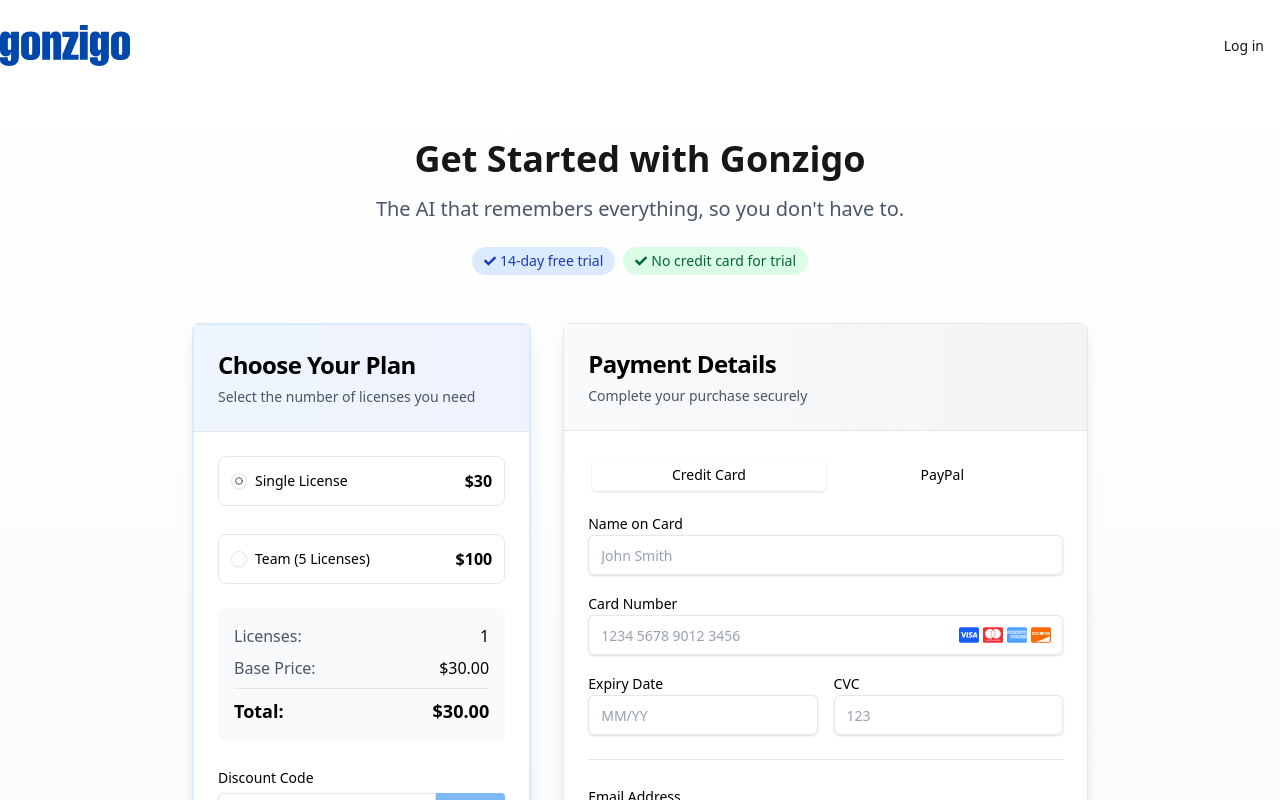
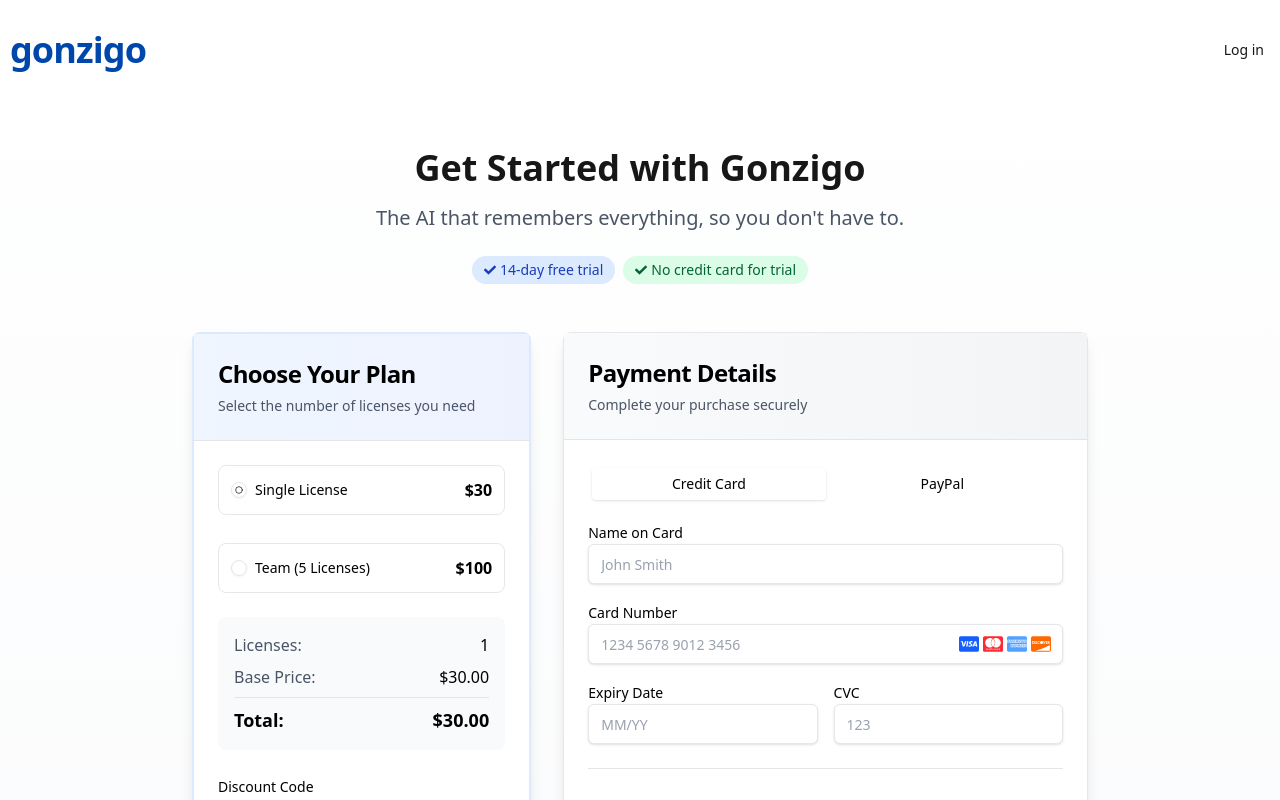
Before and after one commit to jakenelwood/testcrm, a Next.js app in the folder frontend-next-files/: page /pricing in a window 1280 px wide. Shown: the top 800 px of the page. Built offline with nearby package versions, Linux system fonts and the light colour scheme.

Commit message:
Update branding: Use Inter font for logo, make gonzigo bold, change 'smarter sales' to #D37122

```diff
--- a/frontend-next-files/app/auth/login/page.tsx
+++ b/frontend-next-files/app/auth/login/page.tsx
@@ -341,7 +341,7 @@
                 {/* Gonzigo's been listening */}
                 <div className="mb-6 animate-fadeIn" style={{ animationDelay: '0.2s' }}>
                   <h3 className="text-lg font-medium text-gray-800 mb-4 flex items-center">
-                    <span className="text-[#8A00C4] mr-2">🧠</span> gonzigo's been listening.
+                    <span className="text-[#8A00C4] mr-2">🧠</span> <span className="font-bold">gonzigo</span>'s been listening.
                   </h3>
                 </div>
 
@@ -386,7 +386,7 @@
         <div className="flex justify-center mb-3">
           <GonzigoBrand size="md" className="h-8 flex items-center" />
         </div>
-        <p>© {new Date().getFullYear()} gonzigo. All rights reserved.</p>
+        <p>© {new Date().getFullYear()} <span className="font-bold">gonzigo</span>. All rights reserved.</p>
       </footer>
     </div>
   )
--- a/frontend-next-files/app/page.tsx
+++ b/frontend-next-files/app/page.tsx
@@ -115,7 +115,7 @@
           </div>
 
           <div className="border-t border-gray-200 mt-16 pt-8 flex flex-col md:flex-row justify-between items-center">
-            <div className="text-gray-500 mb-4 md:mb-0">© {new Date().getFullYear()} GONZIGO. All rights reserved.</div>
+            <div className="text-gray-500 mb-4 md:mb-0">© {new Date().getFullYear()} <span className="font-bold">gonzigo</span>. All rights reserved.</div>
             <div className="flex gap-6">
               <Link href="#" className="text-gray-500 hover:text-[#8A00C4] transition-colors">Privacy Policy</Link>
               <Link href="#" className="text-gray-500 hover:text-[#8A00C4] transition-colors">Terms of Service</Link>
--- a/frontend-next-files/components/g-logo-button.tsx
+++ b/frontend-next-files/components/g-logo-button.tsx
@@ -2,28 +2,24 @@
 
 import React from 'react';
 import { cn } from '@/lib/utils';
-import Image from 'next/image';
+import TextLogo from './text-logo';
 
 interface GLogoButtonProps {
   className?: string;
   size?: 'sm' | 'md' | 'lg';
+  color?: string;
 }
 
 export default function GLogoButton({
   className,
-  size = 'md'
+  size = 'md',
+  color = '#0047AB'
 }: GLogoButtonProps) {
-  // Use fixed width and height classes (reduced by additional 15%)
+  // Use fixed width and height classes (increased by 20% for larger text)
   const sizeClasses = {
-    sm: 'w-[65px] h-[21px]',
-    md: 'w-[98px] h-[32px]',
-    lg: 'w-[130px] h-[43px]'
-  };
-
-  const dimensions = {
-    sm: { width: 65, height: 21 },
-    md: { width: 98, height: 32 },
-    lg: { width: 130, height: 43 }
+    sm: 'w-[78px] h-[25px]',  // was w-[65px] h-[21px]
+    md: 'w-[118px] h-[38px]', // was w-[98px] h-[32px]
+    lg: 'w-[156px] h-[52px]'  // was w-[130px] h-[43px]
   };
 
   const containerClasses = cn(
@@ -31,18 +27,9 @@
     className
   );
 
-  const currentDimensions = dimensions[size];
-
   return (
     <div className={cn(containerClasses, sizeClasses[size])}>
-      <Image
-        src="/images/helvetica_logo.svg"
-        alt="GONZIGO"
-        width={currentDimensions.width}
-        height={currentDimensions.height}
-        className="max-w-full max-h-full"
-        priority
-      />
+      <TextLogo size={size} color={color} />
     </div>
   );
 }
--- a/frontend-next-files/components/g-logo.tsx
+++ b/frontend-next-files/components/g-logo.tsx
@@ -1,19 +1,24 @@
 'use client';
 
 import React from 'react';
-import Image from 'next/image';
 import { cn } from '@/lib/utils';
+import GTextLogo from './g-text-logo';
 
 interface GLogoProps {
   className?: string;
   size?: 'sm' | 'md' | 'lg';
+  color?: string;
 }
 
-export default function GLogo({ className, size = 'md' }: GLogoProps) {
+export default function GLogo({
+  className,
+  size = 'md',
+  color = '#0047AB'
+}: GLogoProps) {
   const sizeClasses = {
-    sm: 'w-6 h-6',
-    md: 'w-8 h-8',
-    lg: 'w-10 h-10'
+    sm: 'w-7 h-7',   // was w-6 h-6
+    md: 'w-10 h-10', // was w-8 h-8
+    lg: 'w-12 h-12'  // was w-10 h-10
   };
 
   return (
@@ -22,14 +27,7 @@
       sizeClasses[size],
       className
     )}>
-      <Image
-        src="/images/g_compressed.svg"
-        alt="G"
-        width={size === 'sm' ? 24 : size === 'md' ? 32 : 40}
-        height={size === 'sm' ? 24 : size === 'md' ? 32 : 40}
-        className="max-w-full max-h-full"
-        priority
-      />
+      <GTextLogo size={size} color={color} />
     </div>
   );
 }
--- /dev/null
+++ b/frontend-next-files/components/g-text-logo.tsx
@@ -0,0 +1,40 @@
+'use client';
+
+import React from 'react';
+import { cn } from '@/lib/utils';
+
+interface GTextLogoProps {
+  className?: string;
+  size?: 'sm' | 'md' | 'lg';
+  color?: string;
+}
+
+export default function GTextLogo({
+  className,
+  size = 'md',
+  color = '#0047AB' // Default to the medium blue color
+}: GTextLogoProps) {
+  // Size classes for the text (increased by 20%)
+  const sizeClasses = {
+    sm: 'text-3xl', // was text-2xl
+    md: 'text-4xl', // was text-3xl
+    lg: 'text-5xl'  // was text-4xl
+  };
+
+  return (
+    <div className={cn(
+      "flex items-center justify-center",
+      className
+    )}>
+      <span
+        className={cn(
+          "font-inter font-bold tracking-tight", // Changed from font-medium to font-bold
+          sizeClasses[size]
+        )}
+        style={{ color }}
+      >
+        g
+      </span>
+    </div>
+  );
+}
--- a/frontend-next-files/components/gonzigo-brand.tsx
+++ b/frontend-next-files/components/gonzigo-brand.tsx
@@ -2,39 +2,25 @@
 
 import React from 'react';
 import { cn } from '@/lib/utils';
-import Image from 'next/image';
+import TextLogo from './text-logo';
 
 interface GonzigoBrandProps {
   className?: string;
   size?: 'sm' | 'md' | 'lg';
   showTagline?: boolean;
+  color?: string;
 }
 
 export default function GonzigoBrand({
   className,
   size = 'md',
-  showTagline = false
+  showTagline = false,
+  color = '#0047AB'
 }: GonzigoBrandProps) {
-  const sizeClasses = {
-    sm: 'text-xl',
-    md: 'text-2xl',
-    lg: 'text-3xl'
-  };
-
   return (
     <div className={cn("flex flex-col", className)}>
-      <div className={cn(
-        "font-bold uppercase text-black px-2 py-1",
-        sizeClasses[size]
-      )}>
-        <Image
-          src="/images/helvetica_logo.svg"
-          alt="GONZIGO"
-          width={size === 'sm' ? 80 : size === 'md' ? 120 : 160}
-          height={size === 'sm' ? 26 : size === 'md' ? 39 : 52}
-          className="max-w-full max-h-full"
-          priority
-        />
+      <div className="px-2 py-1">
+        <TextLogo size={size} color={color} />
       </div>
       {showTagline && (
         <div className="text-sm mt-1 text-gray-600">
--- a/frontend-next-files/components/landing/features.tsx
+++ b/frontend-next-files/components/landing/features.tsx
@@ -3,6 +3,18 @@
 import { motion, useScroll, useTransform } from 'framer-motion';
 import { useRef } from 'react';
 import { Card, CardContent } from '@/components/ui/card';
+
+// Helper function to render text with bold Gonzigo
+const renderWithBoldGonzigo = (text: string) => {
+  if (!text.includes('**Gonzigo**')) return text;
+
+  const parts = text.split('**Gonzigo**');
+  return (
+    <>
+      {parts[0]}<span className="font-bold">Gonzigo</span>{parts[1]}
+    </>
+  );
+};
 
 export default function Features() {
   const ref = useRef<HTMLDivElement>(null);
@@ -17,7 +29,7 @@
   const features = [
     {
       title: "The Gentle Nudge",
-      description: "Already sent. Soft touch. Big win. Gonzigo automatically follows up with leads at the perfect time.",
+      description: "Already sent. Soft touch. Big win. **Gonzigo** automatically follows up with leads at the perfect time.",
       icon: "🔄",
       color: "bg-blue-50 border-blue-100",
       iconBg: "bg-blue-100",
@@ -33,7 +45,7 @@
     },
     {
       title: "Street-Smart AI",
-      description: "They opened it twice. Want to nudge again? Gonzigo's AI suggests the next best action based on real behavior.",
+      description: "They opened it twice. Want to nudge again? **Gonzigo**'s AI suggests the next best action based on real behavior.",
       icon: "🤖",
       color: "bg-amber-50 border-amber-100",
       iconBg: "bg-amber-100",
@@ -75,7 +87,7 @@
           <h2 className="text-4xl md:text-5xl font-bold mb-6">CRM with brains, not baggage</h2>
           <p className="text-xl text-gray-600 max-w-2xl mx-auto leading-relaxed">
             You don't need more dashboards. You need decisions.
-            gonzigo listens, remembers, and nudges—all without making you pay enterprise prices to keep up.
+            <span className="font-bold">gonzigo</span> listens, remembers, and nudges—all without making you pay enterprise prices to keep up.
           </p>
         </div>
 
@@ -94,7 +106,7 @@
                       <div className="w-3 h-3 rounded-full bg-amber-400"></div>
                       <div className="w-3 h-3 rounded-full bg-green-400"></div>
                     </div>
-                    <div className="mx-auto text-sm text-gray-500">gonzigo pipeline view</div>
+                    <div className="mx-auto text-sm text-gray-500"><span className="font-bold">gonzigo</span> pipeline view</div>
                   </div>
                   <div className="pt-16 pb-6 px-6">
                     <div className="flex gap-4 mb-6">
@@ -169,7 +181,7 @@
               </div>
               <h3 className="text-3xl font-bold mb-6">Street-Smart AI</h3>
               <p className="text-xl text-gray-600 mb-6 leading-relaxed">
-                They opened it twice. Want to nudge again? gonzigo's AI suggests the next best action based on real behavior.
+                They opened it twice. Want to nudge again? <span className="font-bold">gonzigo</span>'s AI suggests the next best action based on real behavior.
               </p>
               <ul className="space-y-4">
                 {[
@@ -199,12 +211,12 @@
                       <div className="w-3 h-3 rounded-full bg-amber-400"></div>
                       <div className="w-3 h-3 rounded-full bg-green-400"></div>
                     </div>
-                    <div className="mx-auto text-sm text-gray-500">gonzigo ai assistant</div>
+                    <div className="mx-auto text-sm text-gray-500"><span className="font-bold">gonzigo</span> ai assistant</div>
                   </div>
                   <div className="pt-16 pb-6 px-6">
                     <div className="bg-blue-50 rounded-lg p-4 mb-4 border border-blue-100 relative overflow-hidden">
                       <div className="text-sm text-blue-800 font-medium flex items-center">
-                        gonzigo says:
+                        <span className="font-bold">gonzigo</span> says:
                         <span className="ml-1 w-2 h-2 bg-[#0073ee] rounded-full animate-pulse"></span>
                       </div>
                       <div className="text-gray-700">"Globex Industries has viewed your proposal 3 times in the last 24 hours. Their engagement pattern suggests they're ready for a follow-up call."</div>
@@ -241,7 +253,7 @@
                     {feature.icon}
                   </div>
                   <h3 className="text-xl font-semibold mb-2">{feature.title}</h3>
-                  <p className="text-gray-600">{feature.description}</p>
+                  <p className="text-gray-600">{renderWithBoldGonzigo(feature.description)}</p>
                 </CardContent>
               </Card>
             </motion.div>
--- a/frontend-next-files/components/landing/hero.tsx
+++ b/frontend-next-files/components/landing/hero.tsx
@@ -35,10 +35,10 @@
                   initial={{ opacity: 0, y: 20 }}
                   animate={{ opacity: isVisible ? 1 : 0, y: isVisible ? 0 : 20 }}
                   transition={{ duration: 0.6, delay: 0.3 }}
-                  className="text-5xl md:text-6xl lg:text-7xl font-bold mb-6 leading-tight font-inter"
+                  className="text-4xl md:text-5xl font-bold mb-6 leading-tight font-inter"
                 >
                   Make the jump to <br />
-                  <span className="text-[#FF9933] font-bold">smarter sales</span>
+                  <span className="text-[#D37122] font-bold">smarter sales</span>
                 </motion.h1>
 
                 <motion.p
@@ -90,7 +90,7 @@
                     <div className="w-3 h-3 rounded-full bg-amber-400"></div>
                     <div className="w-3 h-3 rounded-full bg-green-400"></div>
                   </div>
-                  <div className="mx-auto text-sm text-gray-500">gonzigo dashboard</div>
+                  <div className="mx-auto text-sm text-gray-500"><span className="font-bold">gonzigo</span> dashboard</div>
                 </div>
                 <div className="pt-12 pb-4 px-4">
                   <div className="bg-blue-50 rounded-lg p-4 mb-4 border border-blue-100 relative overflow-hidden">
--- a/frontend-next-files/components/logo.tsx
+++ b/frontend-next-files/components/logo.tsx
@@ -1,31 +1,23 @@
 'use client';
 
 import React from 'react';
-import Image from 'next/image';
 import { cn } from '@/lib/utils';
+import TextLogo from './text-logo';
 
 interface LogoProps {
   className?: string;
   size?: 'sm' | 'md' | 'lg';
+  color?: string;
 }
 
-export default function Logo({ className, size = 'md' }: LogoProps) {
-  const sizeClasses = {
-    sm: 'h-4 w-auto', /* reduced by additional 15% */
-    md: 'h-6 w-auto', /* reduced by additional 15% */
-    lg: 'h-7 w-auto' /* reduced by additional 15% */
-  };
-
+export default function Logo({
+  className,
+  size = 'md',
+  color = '#0047AB'
+}: LogoProps) {
   return (
     <div className={cn("flex items-center", className)}>
-      <Image
-        src="/images/helvetica_logo.svg"
-        alt="GONZIGO"
-        width={102}
-        height={34}
-        className={cn(sizeClasses[size])}
-        priority
-      />
+      <TextLogo size={size} color={color} />
     </div>
   );
 }
--- a/frontend-next-files/components/multi-color-logo.tsx
+++ b/frontend-next-files/components/multi-color-logo.tsx
@@ -1,30 +1,25 @@
 'use client';
 
 import React from 'react';
-import Image from 'next/image';
 import { cn } from '@/lib/utils';
+import TextLogo from './text-logo';
 
 interface MultiColorLogoProps {
   className?: string;
   size?: 'sm' | 'md' | 'lg';
+  color?: string;
 }
 
 export default function MultiColorLogo({
   className,
-  size = 'md'
+  size = 'md',
+  color = '#0047AB'
 }: MultiColorLogoProps) {
-  // Fixed dimensions for the logo (reduced by additional 15%)
-  const dimensions = {
-    sm: { width: 65, height: 21 },
-    md: { width: 98, height: 32 },
-    lg: { width: 130, height: 43 }
-  };
-
-  // Use fixed width and height classes (reduced by additional 15%)
+  // Use fixed width and height classes (increased by 20% for larger text)
   const sizeClasses = {
-    sm: 'w-[65px] h-[21px]',
-    md: 'w-[98px] h-[32px]',
-    lg: 'w-[130px] h-[43px]'
+    sm: 'w-[78px] h-[25px]',  // was w-[65px] h-[21px]
+    md: 'w-[118px] h-[38px]', // was w-[98px] h-[32px]
+    lg: 'w-[156px] h-[52px]'  // was w-[130px] h-[43px]
   };
 
   const containerClasses = cn(
@@ -32,18 +27,9 @@
     className
   );
 
-  const currentDimensions = dimensions[size];
-
   return (
     <div className={cn(containerClasses, sizeClasses[size])}>
-      <Image
-        src="/images/helvetica_logo.svg"
-        alt="GONZIGO"
-        width={currentDimensions.width}
-        height={currentDimensions.height}
-        className="max-w-full max-h-full"
-        priority
-      />
+      <TextLogo size={size} color={color} />
     </div>
   );
 }
--- a/frontend-next-files/components/sidebar.tsx
+++ b/frontend-next-files/components/sidebar.tsx
@@ -8,8 +8,8 @@
 import { Button } from "@/components/ui/button";
 import { UserProfile } from "@/components/user-profile";
 import { useLogout } from "@/utils/auth";
-import GonzigoBrand from "@/components/gonzigo-brand";
-import GLogoButton from "@/components/g-logo-button";
+import TextLogo from "@/components/text-logo";
+import GTextLogo from "@/components/g-text-logo";
 import {
   FileText,
   LayoutDashboard,
@@ -150,25 +150,11 @@
         <Link href="/dashboard" className="flex items-center gap-2 font-semibold">
           {showExpanded ? (
             <div className="flex flex-col">
-              <Image
-                src="/images/helvetica_logo.svg"
-                alt="GONZIGO"
-                width={98}
-                height={32}
-                className="max-w-full max-h-full"
-                priority
-              />
+              <TextLogo size="md" />
             </div>
           ) : (
-            <div className="h-8 w-8 flex items-center justify-center overflow-hidden">
-              <Image
-                src="/images/g_only.svg"
-                alt="G"
-                width={24}
-                height={24}
-                className="max-w-full max-h-full"
-                priority
-              />
+            <div className="h-10 w-10 flex items-center justify-center overflow-hidden">
+              <GTextLogo size="md" />
             </div>
           )}
         </Link>
--- /dev/null
+++ b/frontend-next-files/components/text-logo.tsx
@@ -0,0 +1,37 @@
+'use client';
+
+import React from 'react';
+import { cn } from '@/lib/utils';
+
+interface TextLogoProps {
+  className?: string;
+  size?: 'sm' | 'md' | 'lg';
+  color?: string;
+}
+
+export default function TextLogo({
+  className,
+  size = 'md',
+  color = '#0047AB' // Default to the medium blue color
+}: TextLogoProps) {
+  // Size classes for the text (increased by 20%)
+  const sizeClasses = {
+    sm: 'text-2xl', // was text-xl
+    md: 'text-3xl', // was text-2xl
+    lg: 'text-4xl'  // was text-3xl
+  };
+
+  return (
+    <div className={cn("flex items-center", className)}>
+      <span
+        className={cn(
+          "font-inter font-bold tracking-tight", // Changed from font-medium to font-bold
+          sizeClasses[size]
+        )}
+        style={{ color }}
+      >
+        gonzigo
+      </span>
+    </div>
+  );
+}
```
